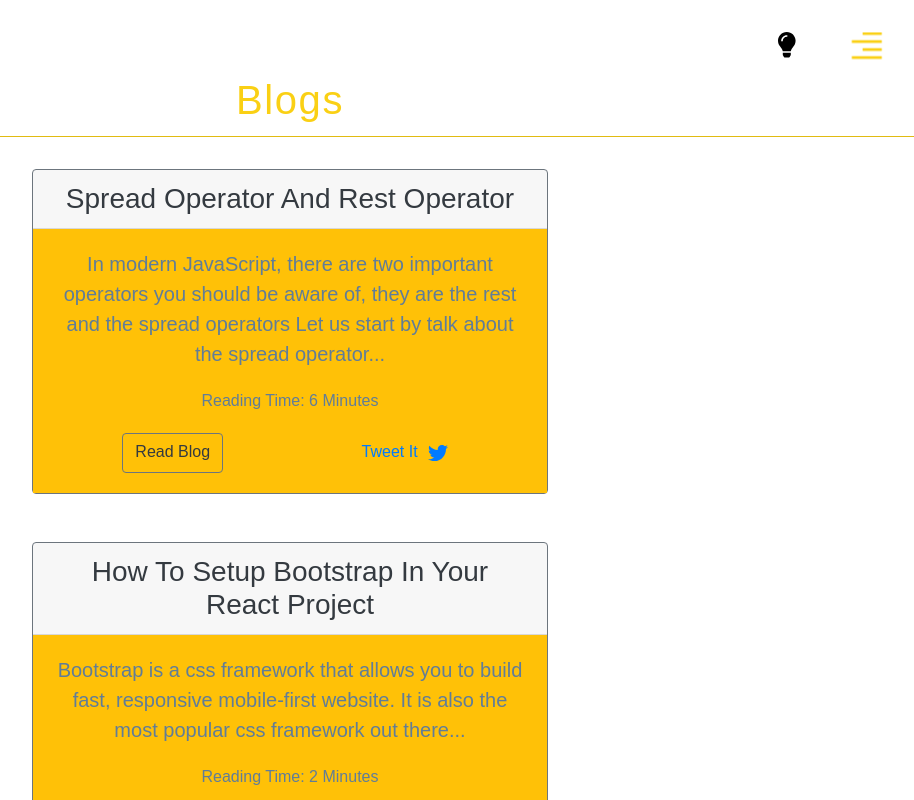
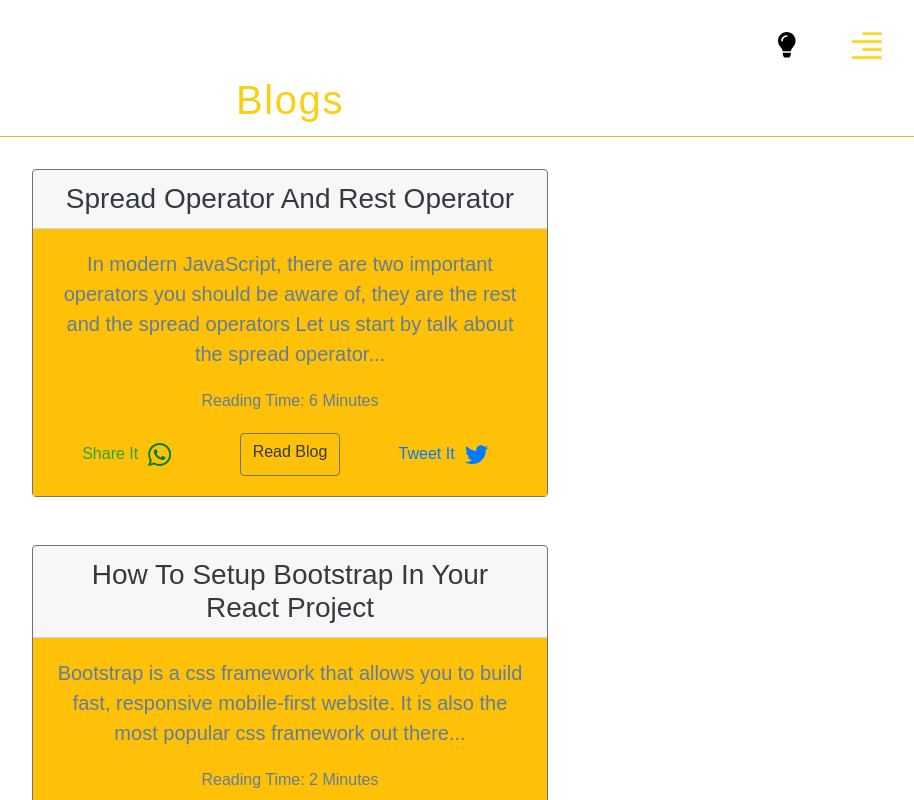
Before and after one commit to odofing/myPortfolio, a React (Create React App) app: page /blog in a window 1280 px wide. Shown: the top 800 px of the page, without its empty margins (350-1264 px from the left). Built offline with nearby package versions, Linux system fonts and the light colour scheme.

Commit message:
modified

```diff
--- a/src/Components/Blog/Blog.jsx
+++ b/src/Components/Blog/Blog.jsx
@@ -1,6 +1,7 @@
 import React from 'react';
 import Blogs from './Blogs';
 import { FaTwitter } from 'react-icons/fa';
+import { ImWhatsapp } from 'react-icons/im';
 import classes from '../Project/Project.module.css';
 
 const  Blog = () =>  {
@@ -13,7 +14,7 @@ const  Blog = () =>  {
             </div>
      <div>
     {Blogs.map((blog) => {
-      const {id, title, quote, tweet, readTime, read} = blog;
+      const {id, title, quote, tweet, readTime, read, whatsapp} = blog;
 
 return (     <div className="row">
          <div className="col-md-5 m-auto" key={id}>
@@ -23,8 +24,9 @@ return (     <div className="row">
              <p className="lead card-text">{quote}</p>
              <p>Reading Time: {readTime}</p>
              <div className="d-flex justify-content-around">
+             <a href={whatsapp} rel="noopener noreferrer" target="_blank" className="text-success">Share It<ImWhatsapp style={{fontSize: '2.7rem', padding: '10px', color: 'green'}}/> </a>
             <a href={read} rel="noopener noreferrer" target="_blank" className="btn text-dark btn-outline-secondary text-center">Read Blog </a>
-          <a href={tweet} rel="noopener noreferrer" target="_blank">Tweet It<FaTwitter style={{fontSize: '2.5rem', padding: '10px'}}/> </a>  </div>
+          <a href={tweet} rel="noopener noreferrer" target="_blank">Tweet It<FaTwitter style={{fontSize: '2.7rem', padding: '10px'}}/> </a>  </div>
              </div>
            </div>
            </div>
--- a/src/Components/Blog/Blogs.js
+++ b/src/Components/Blog/Blogs.js
@@ -8,6 +8,7 @@ const blogItems = [
       'In modern JavaScript, there are two important operators you should be aware of, they are the rest and the spread operators Let us start by talk about the spread operator...',
 
       tweet:'https://twitter.com/share?url=https%3A%2F%2Fodofing.hashnode.dev%2Fspread-operator-vs-rest-operator&text=Spread%20Operator%20Vs%20Rest%20Operator%0D%0A%7B%20by%20Gbadamosi%20Odofin%20%7D%20from%20%40hashnode%0D%0A%0A%23javascript%20%23webdevelopment%20%23frontend%20%23es6',
+      whatsapp: 'https://api.whatsapp.com/send?text=Spread%20Operator%20and%20Rest%20Operator%20https%3A%2F%2Fodofing.hashnode.dev%2Fspread-operator-and-rest-operator',
   },
     {
       id: 2,
@@ -18,6 +19,7 @@ const blogItems = [
         'Bootstrap is a css framework that allows you to build fast, responsive mobile-first website. It is also the most popular css framework out there...',
 
         tweet:'https://twitter.com/share?url=https%3A%2F%2Fodofing.hashnode.dev%2Fhow-to-setup-bootstrap-in-your-react-project&text=How%20to%20setup%20Bootstrap%20in%20your%20React%20project%0D%0A%7B%20by%20Gbadamosi%20Odofin%20%7D%20from%20%40hashnode%0D%0A',
+        whatsapp: 'https://api.whatsapp.com/send?text=How%20to%20setup%20Bootstrap%20in%20your%20React%20project%20https%3A%2F%2Fodofing.hashnode.dev%2Fhow-to-setup-bootstrap-in-your-react-project',
     },
     {
         id: 2,
@@ -28,6 +30,7 @@ const blogItems = [
         'If you are new to frontend web development and you are looking for the easiest way to deploy your project, Github pages is your best bet. it is fast, simple, easy...',
 
           tweet: 'https://twitter.com/share?url=https%3A%2F%2Fodofing.hashnode.dev%2Fhow-to-create-github-pages-using-git-and-github&text=How%20to%20create%20Github%20pages%20using%20Git%20and%20Github%0D%0A%7B%20by%20Gbadamosi%20Odofin%20%7D%20from%20%40hashnode%0D%0A%0A%23github%20%23git%20%23webdevelopment%20%23frontend',
+          whatsapp: 'https://api.whatsapp.com/send?text=How%20to%20create%20Github%20pages%20using%20Git%20and%20Github%20https%3A%2F%2Fodofing.hashnode.dev%2Fhow-to-create-github-pages-using-git-and-github',
       },
   ];
 
```
